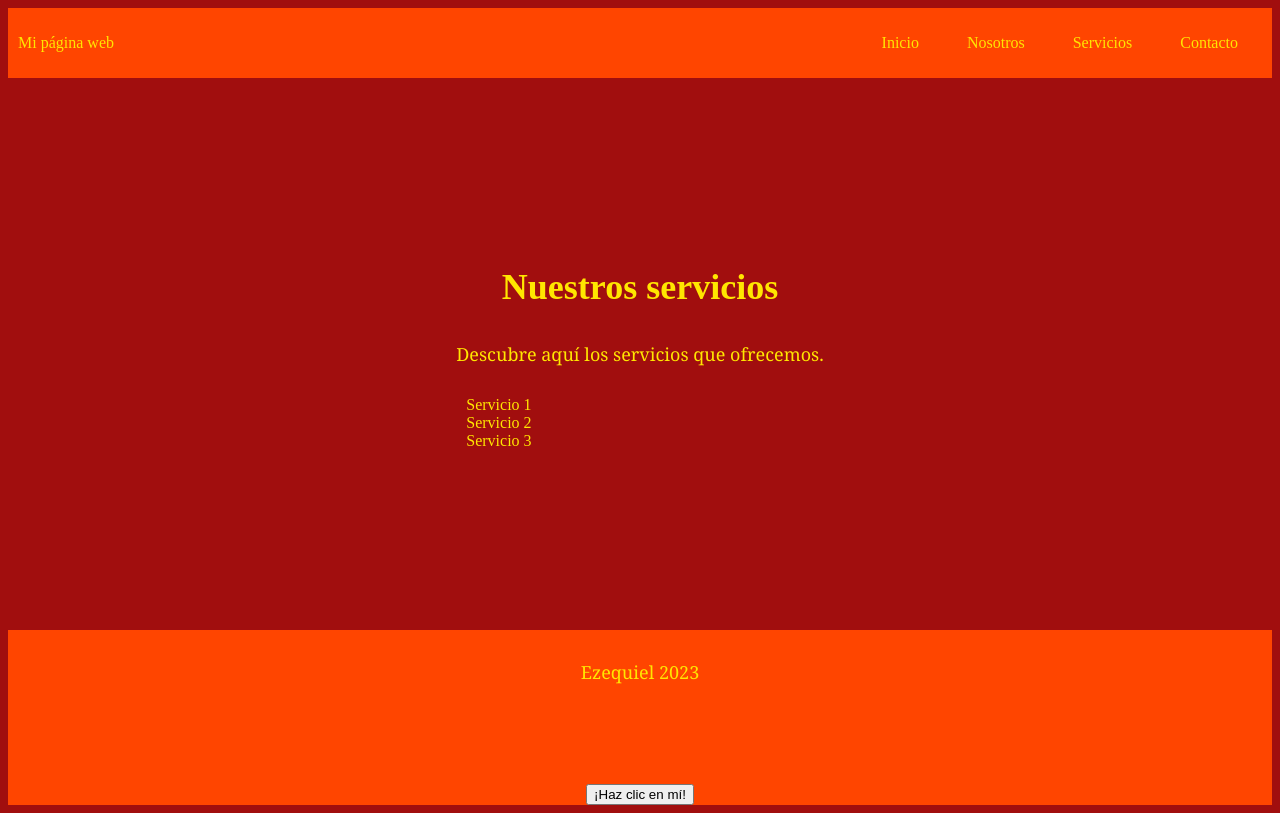
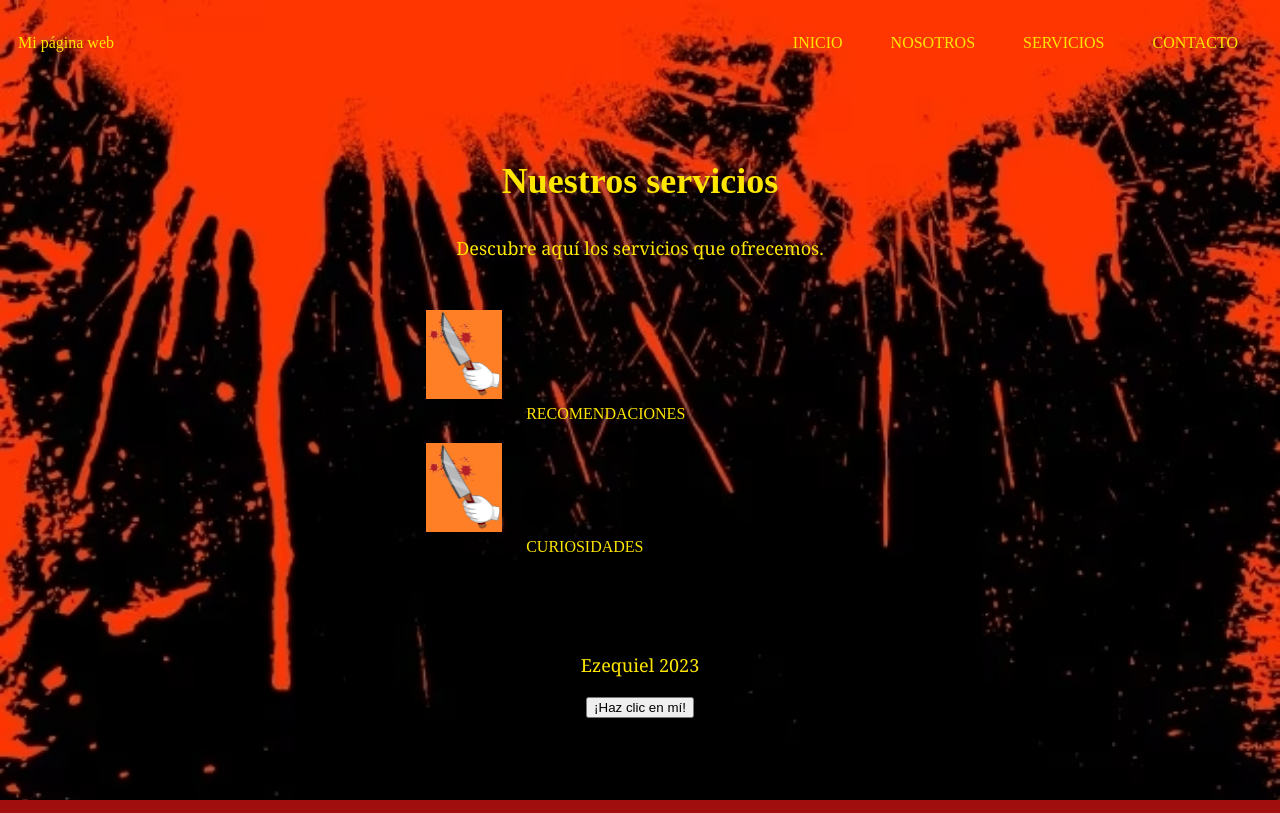
Before and after one commit to mastrangeloispc/miprimerapagina, a plain HTML site: page services.html in a window 1280 px wide. Drawn offline with Linux system fonts and the light colour scheme.

Commit message:
correcion 2/6/2023

```diff
--- a/services.html
+++ b/services.html
@@ -11,10 +11,10 @@
       <nav class="navbar" role="navigation">
         <a href="index.html" class="brand">Mi página web</a>
         <ul class="nav-links">
-          <li><a href="index.html">Inicio</a></li>
-          <li><a href="about.html">Nosotros</a></li>
-          <li><a href="services.html">Servicios</a></li>
-          <li><a href="contact.html">Contacto</a></li>
+          <li><a href="index.html">INICIO</a></li>
+          <li><a href="about.html">NOSOTROS</a></li>
+          <li><a href="services.html">SERVICIOS</a></li>
+          <li><a href="contact.html">CONTACTO</a></li>
         </ul>
       </nav>
       <button class="button-menu-toggle">Menu</button>
@@ -24,15 +24,21 @@
       <h1>Nuestros servicios</h1>
       <p>Descubre aquí los servicios que ofrecemos.</p>
       <ul>
-        <li>Servicio 1</li>
-        <li>Servicio 2</li>
-        <li>Servicio 3</li>
+        <div class="img-serv">
+          <li>
+            <img src="cuchillo.jpg" alt="Icono 1">
+                     RECOMENDACIONES
+          </li>
+          <li>
+            <img src="cuchillo.jpg" alt="Icono 2">
+            CURIOSIDADES
+          </li>
+        </div>
       </ul>
     </div>
   </main>
   <footer>
-  <p> Ezequiel 2023</p>
-  </p>
+    <p class="P-footer">Ezequiel 2023</p>
     <button class="my-button" onClick="showAlert()" aria-label="Haz clic en mí">¡Haz clic en mí!</button>
     <script src="script.js"></script>
   </footer>
--- a/styles.css
+++ b/styles.css
@@ -1,6 +1,11 @@
 body {background-color: rgb(161, 14, 14);
-color: rgb(255, 230, 0)
+color: rgb(255, 230, 0);
+background-image: url("FONDO.jpg");
+background-repeat: no-repeat;
+background-size: cover;
 }
+
+
 
 h1 { font-family: "showcard gothic";
      font-size: 36px;
@@ -44,14 +49,25 @@ footer {
   justify-content: center;
   align-items: center;
   min-height: 100px;
-  background-color:rgb(255, 69, 0);
   flex-direction: column;
+}
+
+.P-footer {
+  font-family:Georgia, 'Times New Roman', Times, serif;
+    font-size: 18px;
+    padding: 10px;
+    margin: 0px;
+    text-align: center;
 }
 
 .my-button {
   display: block;
   margin: 0 auto;
   margin-top: 10px;
+}
+
+.my-button:hover {
+  background-color: #d60202;
 }
 
 .container {
@@ -97,7 +113,6 @@ footer {
     display: flex;
     padding: 10px;
     height: 50px;
-    background-color:rgb(255, 69, 0);
   }
 
 
@@ -187,14 +202,16 @@ footer {
     justify-content: center;
   }
 
-  .img-container img {
-    max-width: 100%;
-    height: auto;
-  }
-
 
   .img-container img {
     max-width: 100%;
     height: auto;
     margin-right: 10px; /* Ajusta el valor según la separación deseada */
   }
+
+  .img-serv img {
+  width: 15%;
+  text-align: center;
+  margin: 20px;
+  display: inline-block;
+  }
```
Also changed, not shown: about.html (+5 -6 lines), contact.html (+5 -6 lines), index.html (+14 -9 lines), FONDO.jpg (added), cuchillo.jpg (added). Lines whose indentation alone changed are shown as unchanged.
